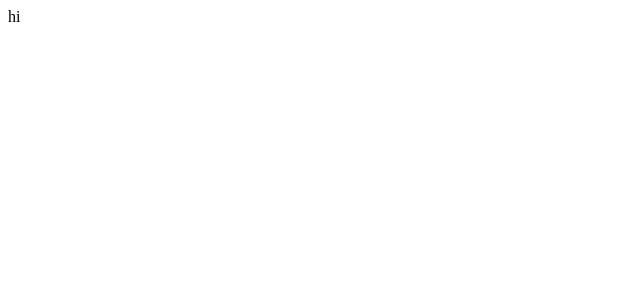
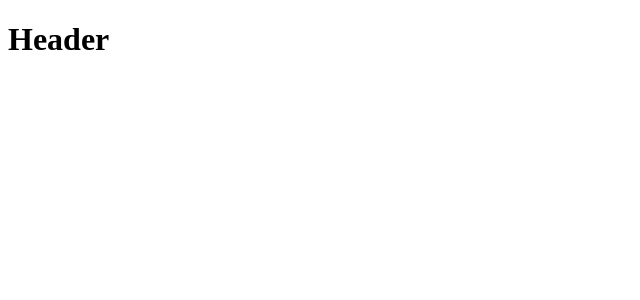
Before and after one commit to lswdev/learn-vue-js, a Vue app in the folder learn-vue-js-master/cli-test/: page / in a window 1280 px wide. Shown: the top 300 px of the page, without its empty margins (0-640 px from the left). Built offline with nearby package versions, Linux system fonts and the light colour scheme; the HTML template or start-up script is replaced by a standard one.

Commit message:
vue-cli 에서 props 사용법

```diff
--- a/learn-vue-js-master/cli-test/src/App.vue
+++ b/learn-vue-js-master/cli-test/src/App.vue
@@ -1,17 +1,21 @@
 <template>
   <div>
-    {{ str }}
+    <app-header :propsdata="str"></app-header>
   </div>
 </template>
 
 <script>
+import AppHeader from './components/AppHeader.vue';
+
 export default {
   data: function() {
     return {
-      str: 'hi'
+      str: 'Header'
     }
+  },
+  components: {
+    'app-header': AppHeader
   }
-
 }
 </script>
 
--- /dev/null
+++ b/learn-vue-js-master/cli-test/src/components/AppHeader.vue
@@ -0,0 +1,15 @@
+<template lang="">
+  <div>
+    <h1>Header</h1>
+  </div>
+</template>
+
+<script>
+export default {
+  props: ['propsdata']
+}
+</script>
+
+<style lang="">
+
+</style>
```
Also changed, not shown: learn-vue-js-master/cli-test/src/components/Main.vue (added).
